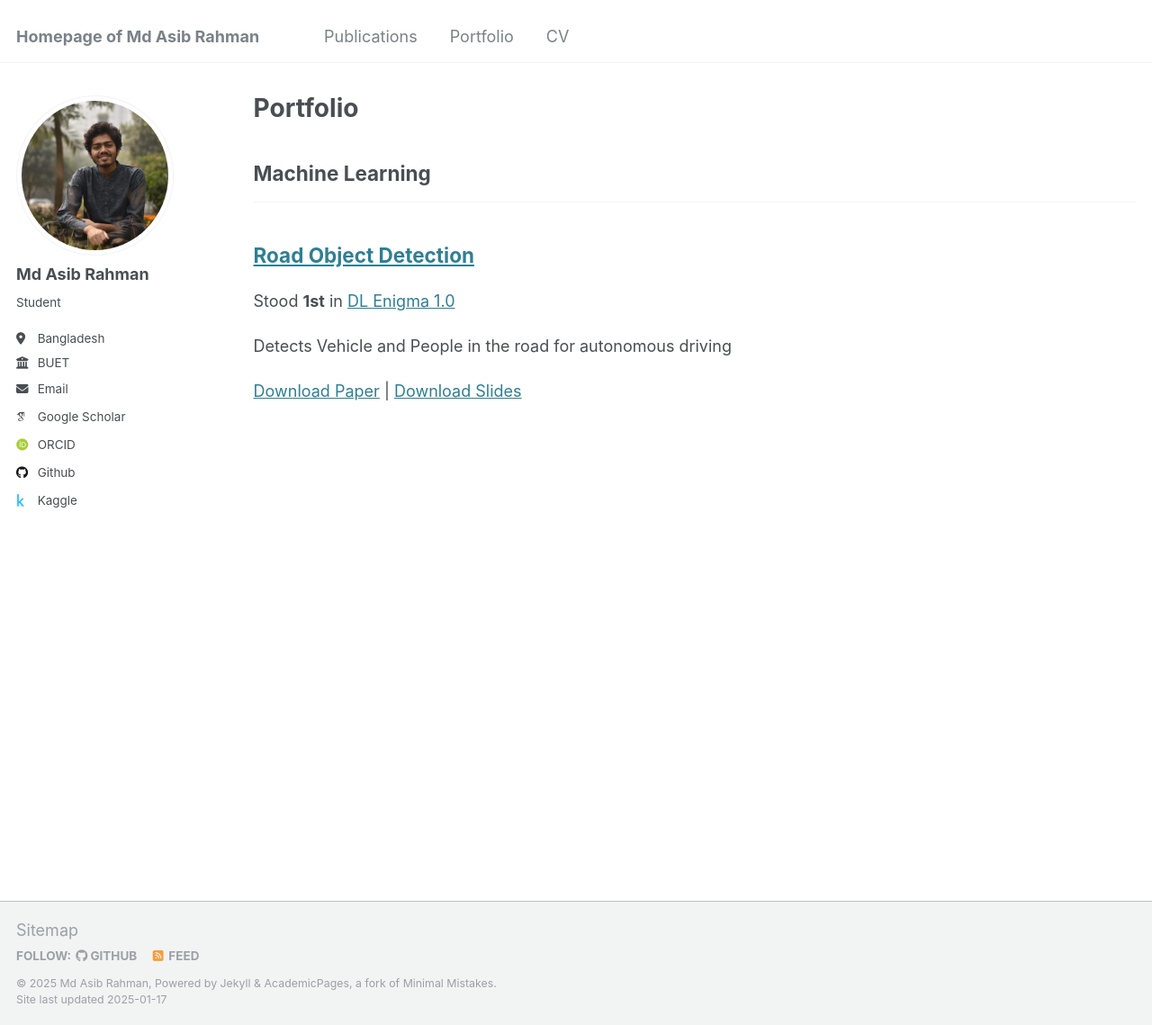
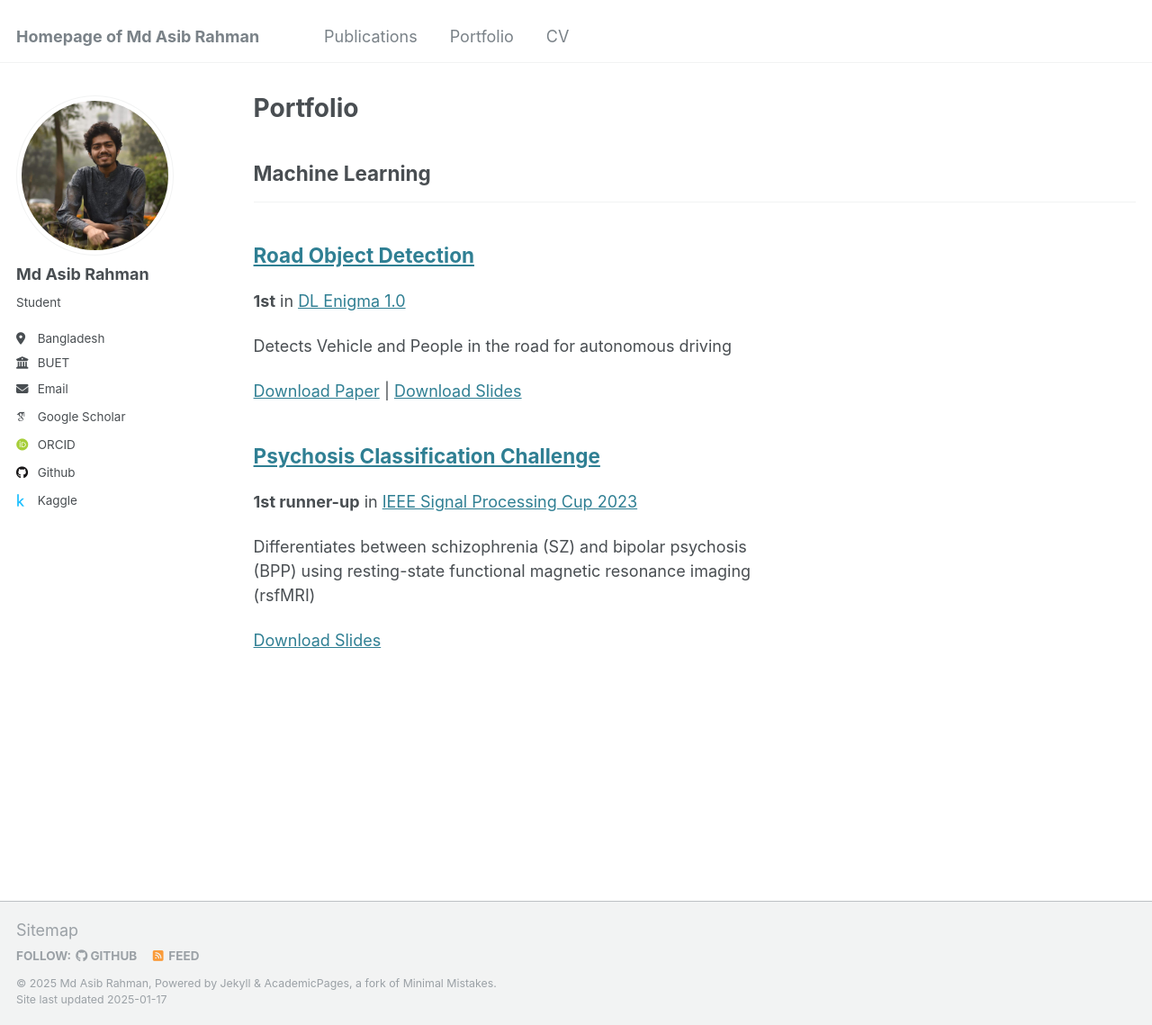
Before and after one commit to Asib27/asib27.github.io, a Jekyll site: the page built from _pages/portfolio.html, in a window 1280 px wide and 1139 px high. Shown: the whole window at 90% size. Built offline with Jekyll 4.4.1, drawn with Linux system fonts in a browser that asks for light colours; some web fonts are replaced; part of the change alters nothing that is shown.

Commit message:
add psychisus detection

```diff
--- /dev/null
+++ b/_portfolio/psychosis_classification.md
@@ -0,0 +1,39 @@
+---
+title: "Psychosis Classification Challenge"
+excerpt: "Differentiates between schizophrenia (SZ) and
+bipolar psychosis (BPP) using resting-state functional magnetic resonance imaging
+(rsfMRI)"
+collection: portfolio
+category: ml
+description: "**1st runner-up** in [IEEE Signal Processing Cup 2023](https://signalprocessingsociety.org/community-involvement/ieee-signal-processing-cup-2023)"
+slidesurl: 'https://drive.google.com/file/d/1glOLMpwWBiZPvAgVDFciWAIJgBOpX4Ew/view'
+---
+<small>1st runner-up in [IEEE Signal Processing Cup 2023](https://signalprocessingsociety.org/community-involvement/ieee-signal-processing-cup-2023)</small>
+
+![Model Pipeline](/assets/images/portfolio/psychosis_classification-model.png)
+
+Resting-state functional MRI (rsf-MRI) detects spontaneous activity patterns in brain regions, offering valuable clinical and cognitive biomarkers for psychosis classification. It can help identify whether a patient has **Schizophrenia (SZ)** or **Bipolar Psychosis Disorder (BP)**. Our task was to classify between SZ and BP using the Functional Network Connectivity (FNC) of brain regions derived from rsf-MRI data.
+
+### Challenges:
+- **Low Sample Size:** The dataset contained only 742 samples.
+- **High Dimensionality:** Each sample had 5,460 features.
+- **Class Imbalance:** The dataset had 284 BP samples and 458 SZ samples, with an SZ:BP ratio of 3:5.
+
+### Approach:
+1. **Support Vector Machine (SVM):**
+   - We selected SVM with appropriate hyperparameters for its robustness in handling high-dimensional data.
+   - To mitigate overfitting, we employed **5-fold cross-validation**.
+   - We used rbf kernel, C=10 and gamma=0.01 as hyperparameters.
+2. **Absolute Values (Abs):**
+  - Since the data represents correlations between brain regions, capturing the relationship between two regions is essential. To achieve this, we take the absolute value of each feature, emphasizing the strength of the connection regardless of its direction.
+
+3. **Feature Selection:**
+   - **ANOVA test** was used to identify statistically significant features, reducing the feature set to 20% of the original dimensions.
+
+4. **Addressing Class Imbalance:**
+   - We applied the **TOMEK link method** to undersample the majority class (SZ), ensuring a balanced class distribution.
+
+5. **Random Seed Dependency:**
+   - Model efficiency was found to vary with the initialization seed. To address this, we trained **five different models** with random seeds and averaged their results to improve prediction reliability.
+
+This pipeline allowed us to tackle the challenges of limited data, high dimensionality, and class imbalance, yielding meaningful insights for psychosis classification.
--- a/_portfolio/road_object_detection.md
+++ b/_portfolio/road_object_detection.md
@@ -3,7 +3,7 @@ title: "Road Object Detection"
 excerpt: "Detects Vehicle and People in the road for autonomous driving"
 collection: portfolio
 category: ml
-description: "Stood **1st** in [DL Enigma 1.0](https://www.kaggle.com/competitions/dl-enigma-10-sust-cse-carnival-2024)"
+description: "**1st** in [DL Enigma 1.0](https://www.kaggle.com/competitions/dl-enigma-10-sust-cse-carnival-2024)"
 slidesurl: 'https://drive.google.com/file/d/1B8-LQVzQ1iuH58haV7a92isS6tTr36nT/view'
 paperurl: 'https://drive.google.com/file/d/1SGG2QQCKbkogNWhw9Hq_zKgN8ptheEYq/view'
 ---
```
Also changed, not shown: assets/images/portfolio/psychosis_classification-model.png (added).
